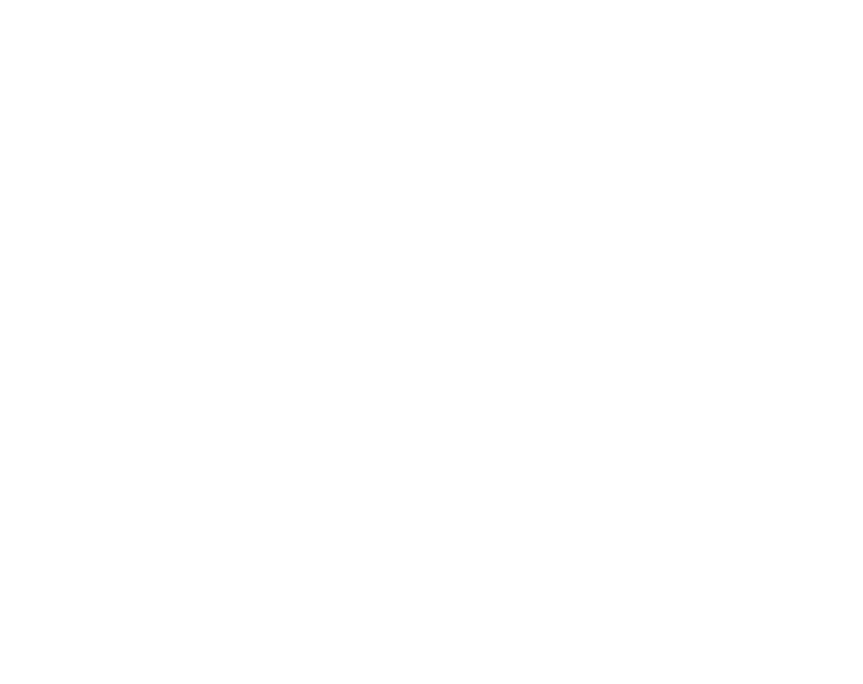
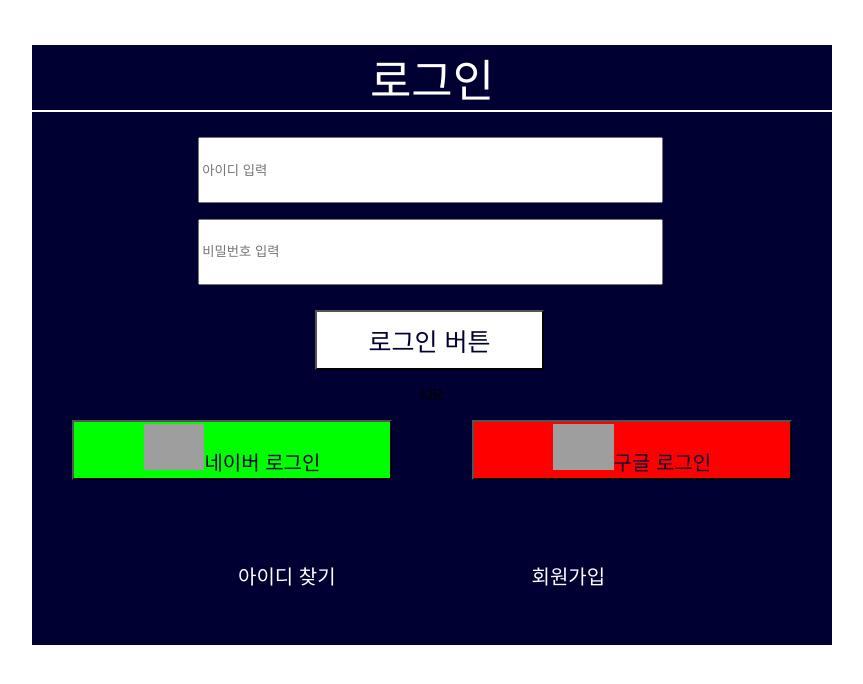
Before and after one commit to peppyksm/CoshLog, a React (Vite) app in the folder CoshLog/: page / in a window 1280 px wide. Shown: the top 684 px of the page, without its empty margins (292-1155 px from the left). Built offline with nearby package versions, Linux system fonts and the light colour scheme; grey boxes are pictures that could not be loaded.

Commit message:
로그인 회원가입 1차 작업 완료(기본 틀)

```diff
--- a/CoshLog/package.json
+++ b/CoshLog/package.json
@@ -11,6 +11,7 @@
   },
   "dependencies": {
     "react": "^19.2.6",
+    "react-bootstrap": "^2.10.10",
     "react-dom": "^19.2.6",
     "react-router": "^8.0.1"
   },
--- a/CoshLog/src/App.jsx
+++ b/CoshLog/src/App.jsx
@@ -3,12 +3,15 @@ import reactLogo from './assets/react.svg'
 import viteLogo from './assets/vite.svg'
 import heroImg from './assets/hero.png'
 import './App.css'
+import Login from './login/Login'
+import Register from './register/Register'
 
 function App() {
 
   return (
     <>
-
+      <Login/>
+      {/* <Register /> */}
     </>
   )
 }
--- /dev/null
+++ b/CoshLog/src/login/Login.css
@@ -0,0 +1,84 @@
+.container {
+    margin-left: 35%;
+    margin-top: 0;
+}
+
+.form {
+    margin-top: 0;
+    width: 500px;
+    height: 600px;
+    background-Color: rgb(1, 0, 50);
+    justify-items: center;
+    justify-content: center;
+}
+
+.loginTitle {
+    font-size: 45px;
+    height: 20px;
+    color: white;
+}
+
+.line {
+    width: 100%;
+    border: 1px solid white;
+}
+
+.login_inputID {
+    width: 90%;
+    height: 10%;
+    margin-top: 5%;
+    margin-left: 4%;
+}
+
+.login_inputPW {
+    width: 90%;
+    height: 10%;
+    margin-top: 3%;
+    margin-left: 4%;
+}
+
+.btn_login {
+    width: 45%;
+    margin-left: 27%;
+    margin-top: 5%;
+    height: 10%;
+    background-color: white;
+    font-size: 25px;
+    color: rgb(1, 0, 50);
+}
+
+.btn_login_naver {
+    width: 40%;
+    height: 10%;
+    background-color: lime;
+    margin-left: 5%;
+    font-size: 20px;
+    color: rgb(1, 0, 50);
+}
+
+.btn_login_google {
+    width: 40%;
+    height: 10%;
+    background-color: red;
+    margin-left: 10%;
+    font-size: 20px;
+    color: rgb(1, 0, 50);
+}
+
+.btn_findID {
+    margin-top: 10%;
+    margin-left: 25%;
+    border: 0px;
+    font-size: 20px;
+    background-color: rgb(1, 0, 50);
+    color: white;
+}
+
+.btn_reg {
+    margin-top: 10%;
+    margin-left: 23%;
+    border: 0px;
+    font-size: 20px;
+    background-color: rgb(1, 0, 50);
+    color: white;
+}
--- /dev/null
+++ b/CoshLog/src/login/Login.jsx
@@ -0,0 +1,29 @@
+import './Login.css';
+function Login() {
+    return (
+        <div className='container'>
+            <form>
+                <div className='form'>
+                    <p className='loginTitle'>로그인</p>
+                    <div className='line'></div>
+                    <input className='login_inputID' type='text' placeholder="아이디 입력"></input>
+                    <input className='login_inputPW' type='password' placeholder="비밀번호 입력"></input>
+                    <button className='btn_login'>로그인 버튼</button>
+                    <p>OR</p>
+                    <button className='btn_login_naver'>
+                        <img style={{ width: '20%' }} src='https://search.pstatic.net/common/?src=http%3A%2F%2Fblogfiles.naver.net%2FMjAyNjA2MTRfMjk2%2FMDAxNzgxMzcwODc3Nzgw.7MoG5UIDbDH4M0qAlU-UZhSyIxlzBm9hZi8MllM0oigg.fakJf3dwYPbsdG-c6mV_pt0d-leS0w5bKAnJn1rC2w8g.GIF%2F1.gif&type=sc960_832_gif' />
+                        네이버 로그인
+                    </button>
+                    <button className='btn_login_google'>
+                        <img style={{ width: '20%' }} src='https://search.pstatic.net/common/?src=http%3A%2F%2Fblogfiles.naver.net%2FMjAyNjA2MTRfMjk2%2FMDAxNzgxMzcwODc3Nzgw.7MoG5UIDbDH4M0qAlU-UZhSyIxlzBm9hZi8MllM0oigg.fakJf3dwYPbsdG-c6mV_pt0d-leS0w5bKAnJn1rC2w8g.GIF%2F1.gif&type=sc960_832_gif' />
+                        구글 로그인
+                    </button>
+                    <button className='btn_findID'>아이디 찾기</button>
+                    <button className='btn_reg'>회원가입</button>
+                </div>
+            </form>
+        </div>
+    );
+}
+
+export default Login;
--- /dev/null
+++ b/CoshLog/src/register/Register.css
@@ -0,0 +1,74 @@
+.container {
+    margin-left: 25%;
+    margin-top: 0;
+}
+
+.form {
+    margin-top: 0;
+    width: 800px;
+    height: 600px;
+    background-Color: rgb(1, 0, 50);
+    justify-items: center;
+    justify-content: center;
+}
+
+.line {
+    width: 100%;
+    border: 1px solid white;
+}
+
+.inputName {
+    width: 80%;
+    height: 8%;
+    margin-top: 3%;
+    margin-left: 5%;
+}
+
+.textColor {
+    color: white;
+    margin-left: 2%;
+}
+
+.inputNick {
+    width: 80%;
+    height: 8%;
+    margin-top: 2%;
+    margin-left: 3%;
+}
+
+.inputID {
+    width: 80%;
+    height: 8%;
+    margin-top: 2%;
+    margin-left: 3%;
+}
+
+.inputPW {
+    width: 80%;
+    height: 8%;
+    margin-top: 2%;
+    margin-left: 1%;
+}
+
+.check_reg {
+    margin-top: 2%;
+    margin-left: 10%;
+}
+
+.btn_goLog {
+    margin-top: 3%;
+    margin-left: 30%;
+    width: 20%;
+    height: 10%;
+    background-color: white;
+    color: rgb(1, 0, 50);
+}
+
+.btn_regCom {
+    margin-top: 2%;
+    margin-left: 5%;
+    width: 10%;
+    height: 10%;
+    background-color: white;
+    color: rgb(1, 0, 50);
+}
--- /dev/null
+++ b/CoshLog/src/register/Register.jsx
@@ -0,0 +1,30 @@
+import './Register.css';
+function Register() {
+    let str1 = '이름 입력';
+    let str2 = "닉네임 입력";
+    let str3 = '이메일 입력';
+    let str4 = '아이디 입력 (소문자+숫자 6~12자 입력)';
+    let str5 = '비밀번호 입력 (대소문자+숫자+특수기호 8자 이상 입력)';
+    return (
+        <div className='container'>
+            <form>
+                <div className='form'>
+                    <div className='form'>
+                        <p className='loginTitle'>회원가입</p>
+                        <div className='line'></div>
+                        <span className='textColor'>이름</span><input className='inputName' type='text' placeholder={str1}></input><br></br>
+                        <span className='textColor'>닉네임</span><input className='inputNick' type='text' placeholder={str2}></input><br></br>
+                        <span className='textColor'>이메일</span><input className='inputNick' type='text' placeholder={str3}></input><br></br>
+                        <span className='textColor'>아이디</span><input className='inputID' type='text' placeholder={str4}></input><br></br>
+                        <span className='textColor'>비밀번호</span><input className='inputPW' type='password' placeholder={str5}></input><br></br>
+                        <input className='check_reg' type='checkbox'></input><span className='textColor'>서비스 이용약관 동의</span><br></br>
+                        <input className='check_reg' type='checkbox'></input><span className='textColor'>개인정보 처리방침 동의</span><br></br>
+                        <button className='btn_goLog'>로그인으로 돌아가기</button>
+                        <button className='btn_regCom'>가입하기</button>
+                    </div>
+                </div>
+            </form >
+        </div >
+    );
+}
+export default Register;
```
Also changed, not shown: 1 other file (tests, documents, lock files or other folders).
